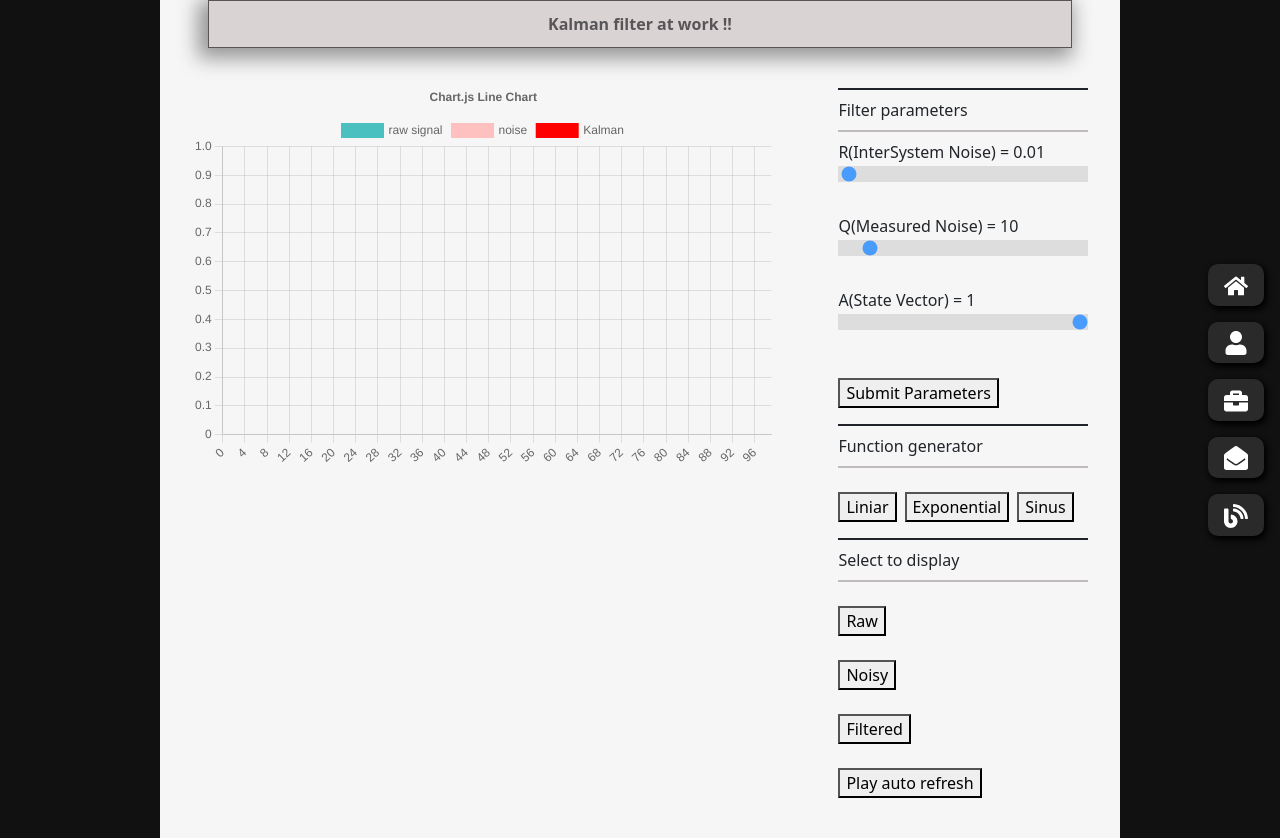
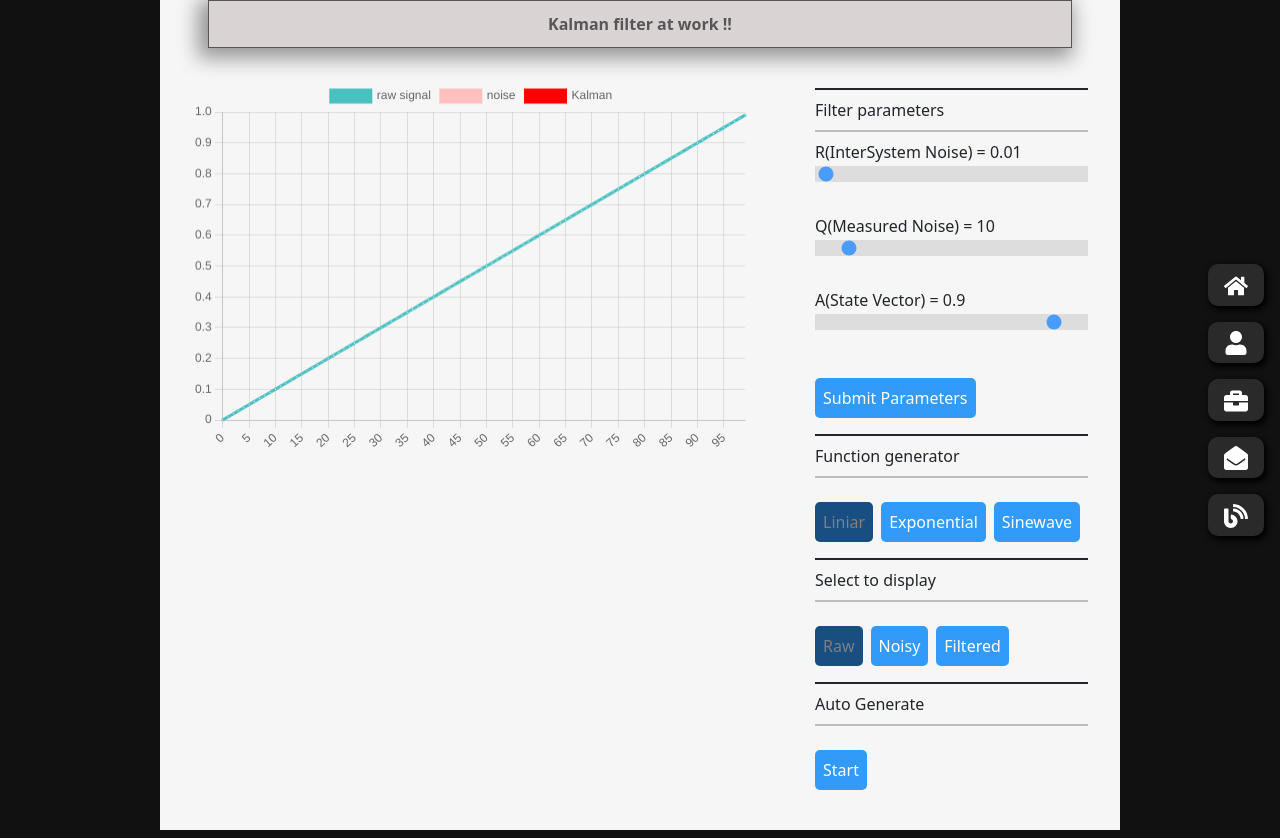
Before and after one commit to CristiScarlat/mywebsite, a Next.js app: page /blog/kalman/app in a window 1280 px wide. Built offline with nearby package versions, Linux system fonts and the light colour scheme.

Commit message:
fix kalman app and styles

```diff
--- a/src/app/blog/kalman/app/page.jsx
+++ b/src/app/blog/kalman/app/page.jsx
@@ -4,24 +4,10 @@ import styles from "./page.module.css";
 import {
     Chart as ChartJS,
     CategoryScale,
-    LinearScale,
-    PointElement,
-    LineElement,
-    Title,
-    Tooltip,
-    Legend,
+    registerables
 } from 'chart.js';
 import {Line} from 'react-chartjs-2';
 
-ChartJS.register(
-    CategoryScale,
-    LinearScale,
-    PointElement,
-    LineElement,
-    Title,
-    Tooltip,
-    Legend
-);
 
 const LINIAR = "lin";
 const EXPONENTIAL = "expo";
@@ -31,7 +17,7 @@ const NOISY = "noisy";
 const FILTERED = "filtered";
 const kalmanParams = {R: 0.01, Q: 10, A: 0.9};
 
-const KalmanApp = () =>  {
+const KalmanApp = () => {
 
     const [rawSignalExp, setRawSignalExp] = React.useState({});
     const [noisySignalExp, setNoisySignalExp] = React.useState({});
@@ -106,19 +92,21 @@ const KalmanApp = () =>  {
     const [data, setData] = React.useState({});
     const [auto, setAuto] = React.useState(false);
     const [functionType, setFunctionType] = React.useState(LINIAR);
-    const [kalmanParams, setKalmanParams] = React.useState({R: 0.01, Q: 10, A: 1, B: 1});
+    const [kalmanParams, setKalmanParams] = React.useState({R: 0.01, Q: 10, A: 0.9});
     const [raw, setRaw] = React.useState(true);
     const [noisy, setNoisy] = React.useState(false);
     const [filtered, setFiltered] = React.useState(false);
 
+    ChartJS.register(...registerables);
+
     useEffect(() => {
-
         getRawNoisyFilteredData();
     }, []);
 
     useEffect(() => {
         plotData()
-    }, [data])
+    }, [data, functionType])
+
 
     useEffect(() => {
         let refreshTick = null;
@@ -162,32 +150,32 @@ const KalmanApp = () =>  {
 
 
     const getRawNoisyFilteredData = () => {
-        let rawSignalExp = [];
-        let rawSignalLin = [];
-        let rawSignalSin = [];
+        let signalExp = [];
+        let signalLin = [];
+        let signalSin = [];
 
         //exponential function generator
         for (let i = 0; i < 100; i++) {
-            rawSignalExp.push(Math.pow(0.8, i));
+            signalExp.push(Math.pow(0.8, i));
         }
         //sinusoidal function generator
         for (let i = 0; i < 100; i++) {
-            rawSignalSin.push(Math.sin(2 * Math.PI * i / 100 * 5));
+            signalSin.push(Math.sin(2 * Math.PI * i / 100 * 5));
         }
         //liniar function generator
         for (let i = 0; i < 100; i++) {
-            rawSignalLin.push(i / 100);
+            signalLin.push(i / 100);
         }
         //Add noise to exonential function
-        let noisySignalExp = rawSignalExp.map(function (v) {
+        let noisySignalExp = signalExp.map(function (v) {
             return v + Math.random();
         });
         //Add noise to liniar function
-        let noisySignalLin = rawSignalLin.map(function (v) {
+        let noisySignalLin = signalLin.map(function (v) {
             return v + Math.random();
         });
         //Add noise to sin function
-        let noisySignalSin = rawSignalSin.map(function (v) {
+        let noisySignalSin = signalSin.map(function (v) {
             return v + Math.random();
         });
 
@@ -199,20 +187,21 @@ const KalmanApp = () =>  {
         let filteredSignalSin = kalman(noisySignalSin, kalmanParams);
 
         setData({
-                rawLin: rawSignalLin,
+            rawLin: signalLin,
             noisyLin: noisySignalLin,
             filteredLin: filteredSignalLin,
-                rawExp: rawSignalExp,
+            rawExp: signalExp,
             noisyExp: noisySignalExp,
             filteredExp: filteredSignalExp,
-                rawSin: rawSignalSin,
+            rawSin: signalSin,
             noisySin: noisySignalSin,
             filteredSin: filteredSignalSin
         })
     }
 
     const plotData = () => {
-        let temp = dataToPlot;
+        let temp = {labels: [], datasets: [...dataToPlot.datasets]};
+        console.log(functionType, "plot data");
         switch (functionType) {
             case LINIAR:
                 temp.datasets[0].data = raw ? data.rawLin : [];
@@ -248,31 +237,21 @@ const KalmanApp = () =>  {
     const handleFilterParameters = (e) => {
         let parameterName = e.target.id;
         let parameterValue = e.target.value;
-        let temp = kalmanParams;
+        let temp = {...kalmanParams};
         temp[parameterName] = Number(parameterValue)
         setKalmanParams(temp)
     }
 
     const handleSubmitParams = () => {
-        fetch('/kalman', {
-            method: 'post',
-            body: JSON.stringify(kalmanParams),
-            headers: {
-                "Content-Type": "application/json"
-            }
-        })
-            .then(response => {
         getRawNoisyFilteredData();
-            })
     }
 
     const handleFunctionSelector = (e) => {
         setFunctionType(e.target.id);
-        getRawNoisyFilteredData();
     }
 
     const handleFunctionDisplay = (e) => {
-
+        console.log(e.target.id);
         switch (e.target.id) {
             case RAW:
                 setRaw(!raw)
@@ -287,6 +266,24 @@ const KalmanApp = () =>  {
         getRawNoisyFilteredData();
     }
 
+    const options = {
+        responsive: true,
+        plugins: {
+            legend: {
+                position: 'top',
+            },
+            title: {
+                display: false,
+                text: '5 days temperature forecast',
+            },
+            grid: {
+                color: "white"
+            }
+        },
+    };
+
+    console.log(dataToPlot.datasets[0].data)
+
     return (
         <div style={{maxWidth: '60rem'}} className="m-auto">
             <div className={styles["app-wrapper"]}>
@@ -295,19 +292,7 @@ const KalmanApp = () =>  {
                 </div>
                 <div className={styles["body-wrapper"]}>
                     <div className={styles.ploter}>
-                            <Line data={dataToPlot} height={200} options={
-                                {
-                                    responsive: true,
-                                    plugins: {
-                                        legend: {
-                                            position: 'top',
-                                        },
-                                        title: {
-                                            display: true,
-                                            text: 'Chart.js Line Chart',
-                                        },
-                                    },
-                                }}/>
+                        <Line datatype="array" data={dataToPlot} height={200} options={options}/>
                     </div>
                     <div className={styles.controls}>
                         <div className={styles.devider}/>
@@ -334,53 +319,40 @@ const KalmanApp = () =>  {
                         <div className="parameters">Function generator</div>
                         <div className={styles.subdevider}/>
                         <div className={styles["function-selector"]}>
-                                <div>
-                                    <button className={styles.button} onClick={(e) => {
-                                        handleFunctionSelector(e)
-                                    }} id='lin'>Liniar
+                            <button className={styles.button} onClick={handleFunctionSelector} id='lin'
+                                    disabled={functionType === LINIAR}>
+                                Liniar
                             </button>
-                                </div>
-                                <div>
-                                    <button className={styles.button} onClick={(e) => {
-                                        handleFunctionSelector(e)
-                                    }} id='expo'>Exponential
+                            <button className={styles.button} onClick={handleFunctionSelector} id='expo'
+                                    disabled={functionType === EXPONENTIAL}>
+                                Exponential
                             </button>
-                                </div>
-                                <div>
-                                    <button className={styles.button} onClick={(e) => {
-                                        handleFunctionSelector(e)
-                                    }} id='sin'>Sinus
+                            <button className={styles.button} onClick={handleFunctionSelector} id='sin'
+                                    disabled={functionType === SINUSOIDAL}>
+                                Sinewave
                             </button>
-                                </div>
                         </div>
                         <div className={styles.devider}/>
                         <div className="parameters">Select to display</div>
                         <div className={styles.subdevider}/>
-                            <div className="function-selector">
-                                <div>
-                                    <button className={styles.button} onClick={(e) => {
-                                        handleFunctionDisplay(e)
-                                    }} id='raw'>Raw
+                        <div className={styles["function-selector"]}>
+                            <button className={styles.button} onClick={handleFunctionDisplay} id='raw' data-active={raw}>
+                                Raw
+                            </button>
+                            <button className={styles.button} onClick={handleFunctionDisplay} id='noisy' data-active={noisy}>
+                                Noisy
+                            </button>
+                            <button className={styles.button} onClick={handleFunctionDisplay} id='filtered' data-active={filtered}>
+                                Filtered
                             </button>
                         </div>
-                                <div>
-                                    <button className={styles.button} onClick={(e) => {
-                                        handleFunctionDisplay(e)
-                                    }} id='noisy'>Noisy
-                                    </button>
-                                </div>
-                                <div>
-                                    <button className={styles.button} onClick={(e) => {
-                                        handleFunctionDisplay(e)
-                                    }} id='filtered'>Filtered
-                                    </button>
-                                </div>
+                        <div className={styles.devider}/>
+                        <div className="parameters">Auto Generate</div>
+                        <div className={styles.subdevider}/>
                         <div>
                             <button className={styles.button} onClick={handleAutoRefresh}
-                                            id='refresh'>{!auto ? 'Play auto refresh' : 'Stop auto refresh'}</button>
+                                    id='refresh'>{!auto ? 'Start' : 'Stop'}</button>
                         </div>
-                            </div>
-                            {/*<div className={styles.devider}/>*/}
                     </div>
                 </div>
             </div>
--- a/src/app/blog/kalman/app/page.module.css
+++ b/src/app/blog/kalman/app/page.module.css
@@ -41,15 +41,27 @@
     display: flex;
 }
 
-.slidecontainer {
-
-}
 
 .button {
     margin-top: 1rem;
     margin-bottom: 0.5rem;
     margin-right: 0.5rem;
     max-width: 50rem;
+    border: none;
+    border-radius: 5px;
+    padding: 0.5rem;
+    background-color: #329bf9;
+    color: white;
+}
+
+.button:disabled {
+    background-color: #194e80;
+    color: gray;
+}
+
+.button[data-active="true"] {
+    background-color: #194e80;
+    color: gray;
 }
 
 .devider {
```
Lines whose indentation alone changed are shown as unchanged.
